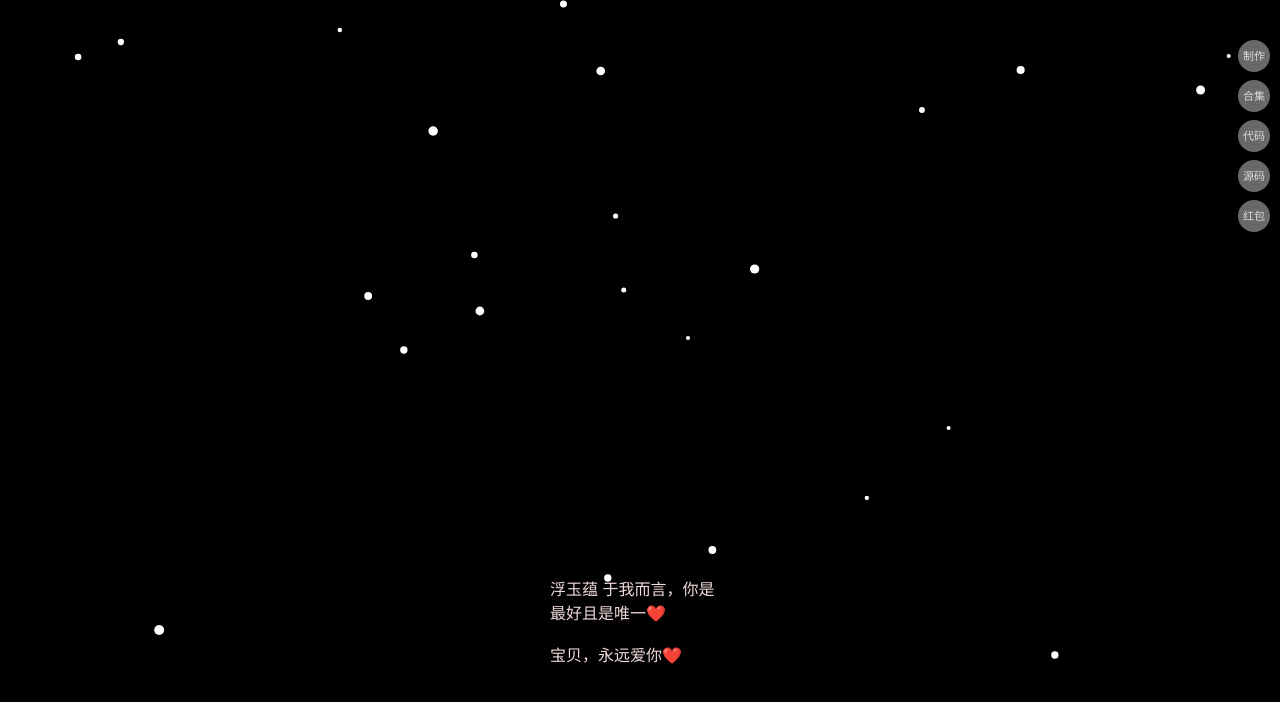
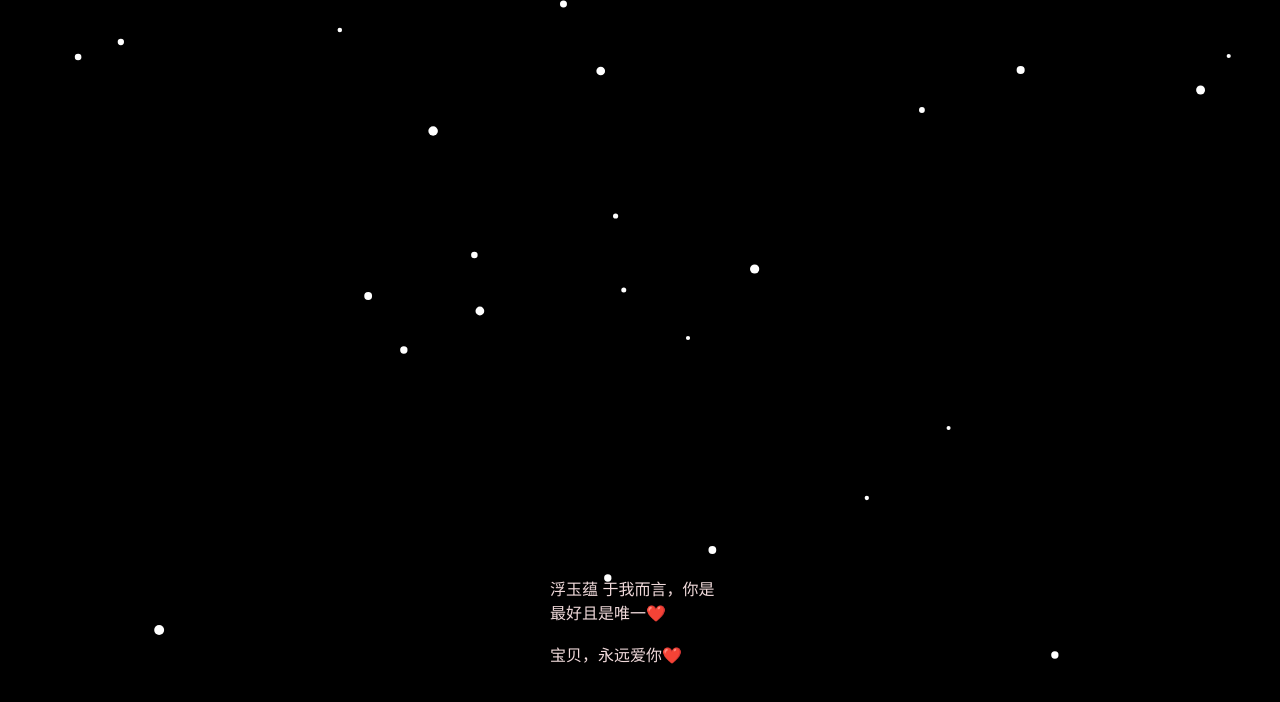
Before and after one commit to Timi-B/loveyou, a plain HTML site: page index.html in a window 1280 px wide. Drawn offline with nearby package versions, Linux system fonts and the light colour scheme; no server answers.

Commit message:
Add files via upload

```diff
--- a/index.html
+++ b/index.html
@@ -35,11 +35,6 @@
 </head>
 
 <body>
-  <a href="https://mp.weixin.qq.com/s/oxLqXBcLCT8ij67DjkW2kw" style="position: fixed; top: 5%; right: 10px; width: 30px; height: 30px; z-index: 1000; background: #696969; border-radius: 50%; padding: 1.0px; text-align: center; color: #ddd; text-decoration: none; line-height: 30px; font-size: 11px;">制作</a>
-<a href="https://pan.quark.cn/s/3344d23e48a8" style="position: fixed; top: 20%; right: 10px; width: 30px; height: 30px; z-index: 997; background: #696969; border-radius: 50%; padding: 1.0px; text-align: center; color: #ddd; text-decoration: none; line-height: 30px; font-size: 11px;">源码</a>
- <a href="https://drive.uc.cn/s/4819fdecb8a24" style="position: fixed; top: 15%; right: 10px; width: 30px; height: 30px; z-index: 998; background: #696969; border-radius: 50%; padding: 1.0px; text-align: center; color: #ddd; text-decoration: none; line-height: 30px; font-size: 11px;">代码</a>
- <a href="https://pan.xunlei.com/s/VNlDcB3ABz0oNSOEv5mpSE_tA1?pwd=97rw#" style="position: fixed; top: 10%; right: 10px; width: 30px; height: 30px; z-index: 999; background: #696969; border-radius: 50%; padding: 1.0px; text-align: center; color: #ddd; text-decoration: none; line-height: 30px; font-size: 11px;">合集</a>
-<a href="https://shop1619956412.v.weidian.com/?userid=1619956412&spider_token=2720" style="position: fixed; top: 25%; right: 10px; width: 30px; height: 30px; z-index: 996; background: #696969; border-radius: 50%; padding: 1.0px; text-align: center; color: #ddd; text-decoration: none; line-height: 30px; font-size: 11px;">红包</a>
 
 
   <audio id="audioDom" src="https://sf6-cdn-tos.douyinstatic.com/obj/ies-music/7170534431801838367.mp3" preload="auto"
```
